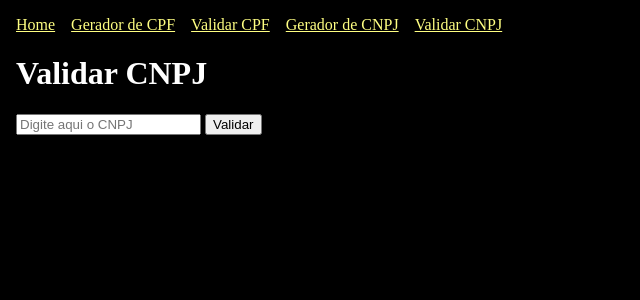
After one commit to mat-afk/flask-project, a Flask app: page /cnpj/validate in a window 1280 px wide. The commit adds this page. Shown: the top 300 px of the page, without its empty margins (0-640 px from the left). Run offline with Flask 3, Linux system fonts and the light colour scheme.

Commit message:
feat: add CPF/CNPJ generator and validator

```diff
--- a/flask_project/app.py
+++ b/flask_project/app.py
@@ -1,5 +1,6 @@
 from flask import Flask, render_template, redirect, url_for, request
-from .domain.produtos import produtos as produtos_list, Produto
+from flask_project.domain.produtos import produtos as produtos_list, Produto
+from flask_project.docbr.docs import docs
 
 app = Flask(__name__)
 
@@ -46,5 +47,35 @@ def salvar_produto():
     return redirect(url_for("produtos"))
 
 
+@app.route("/<doc_name>/generate")
+def generate(doc_name):
+    doc = docs[doc_name]
+
+    return render_template(
+        "docbr/generate.html",
+        doc_name=doc_name.upper(),
+        docs=docs,
+        generated=doc.generate(True)
+    )
+
+
+@app.route("/<doc_name>/validate")
+def validate_form(doc_name):
+    return render_template("docbr/validate.html", doc_name=doc_name.upper(), docs=docs)
+
+
+@app.route("/<doc_name>/validate", methods=["POST"])
+def validate(doc_name):
+    doc = docs[doc_name]
+    doc_to_validate = request.form["doc"]
+
+    return render_template(
+        "docbr/validation_result.html",
+        doc_name=doc_name.upper(),
+        doc=doc_to_validate,
+        is_valid=doc.validate(doc_to_validate)
+    )
+
+
 if __name__ == "__main__":
-    app.run()
+    app.run(port=5001)
--- /dev/null
+++ b/flask_project/docbr/docs.py
@@ -0,0 +1,6 @@
+from validate_docbr import CPF, CNPJ
+
+docs = {
+    "cpf": CPF(),
+    "cnpj": CNPJ(),
+}
--- a/flask_project/static/css/style.css
+++ b/flask_project/static/css/style.css
@@ -1,6 +1,7 @@
 body {
     background-color: black;
     color: white;
+    padding: 0.5rem;
 }
 
 a {
@@ -10,3 +11,13 @@ a {
 img {
     width: 500px;
 }
+
+nav {
+    display: flex;
+    justify-content: flex-start;
+    width: 100%;
+}
+
+nav a {
+    margin-right: 1rem;
+}
--- a/flask_project/templates/base.html
+++ b/flask_project/templates/base.html
@@ -8,11 +8,14 @@
     <title>{% block title %}{% endblock %}</title>
 </head>
 <body>
+    {% block navbar %}
     <nav>
         <a href="/">Home</a>
         <a href="/contato">Contato</a>
         <a href="/produtos">Produtos</a>
+        <a href="/cpf/generate">Gerar e Validar CPF/CNPJ</a>
     </nav>
+    {% endblock %}
 
     {% block content %}
     {% endblock %}
--- /dev/null
+++ b/flask_project/templates/docbr/navbar.html
@@ -0,0 +1,11 @@
+{% extends "base.html" %}
+
+{% block navbar %}
+    <nav>
+        <a href="/">Home</a>
+        {% for doc in docs.keys() %}
+            <a href="/{{ doc }}/generate">Gerador de {{ doc.upper() }}</a>
+            <a href="/{{ doc }}/validate">Validar {{ doc.upper()}}</a>
+        {% endfor %}
+    </nav>
+{% endblock %}
--- /dev/null
+++ b/flask_project/templates/docbr/validate.html
@@ -0,0 +1,15 @@
+{% extends "docbr/navbar.html" %}
+
+{% block title %}
+    Validar {{ doc_name }}
+{% endblock %}
+
+{% block content %}
+    <h1>Validar {{ doc_name }}</h1>
+    <div>
+        <form action="/{{ doc_name.lower() }}/validate" method="POST">
+            <input type="text" name="doc" placeholder="Digite aqui o {{ doc_name }}">
+            <button type="submit">Validar</button>
+        </form>
+    </div>
+{% endblock %}
--- a/pyproject.toml
+++ b/pyproject.toml
@@ -9,6 +9,7 @@ readme = "README.md"
 python = "^3.11"
 flask = "^3.0.3"
 python-slugify = "^8.0.4"
+validate-docbr = "^1.10.0"
 
 
 [build-system]
```
Also changed, not shown: flask_project/templates/docbr/generate.html (added, +10 -0 lines), flask_project/templates/docbr/validation_result.html (added, +16 -0 lines), 1 other file.
